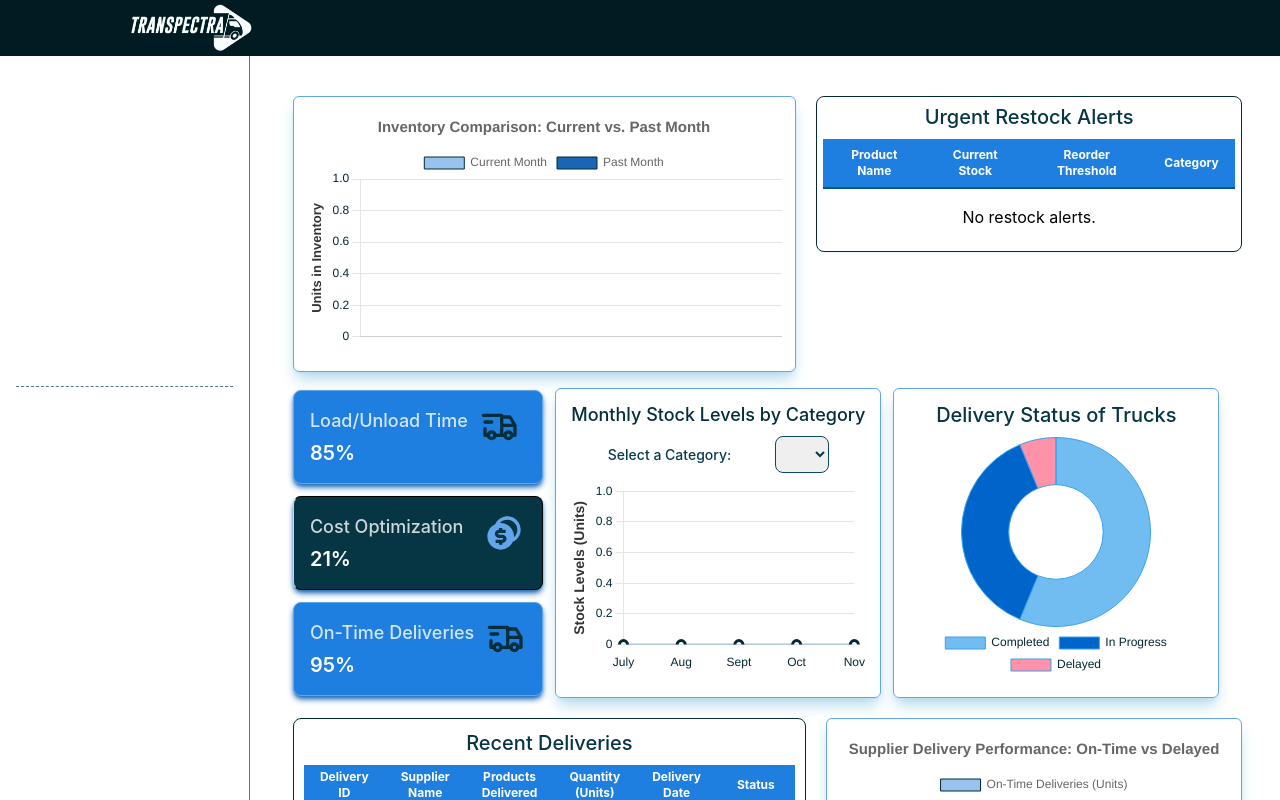
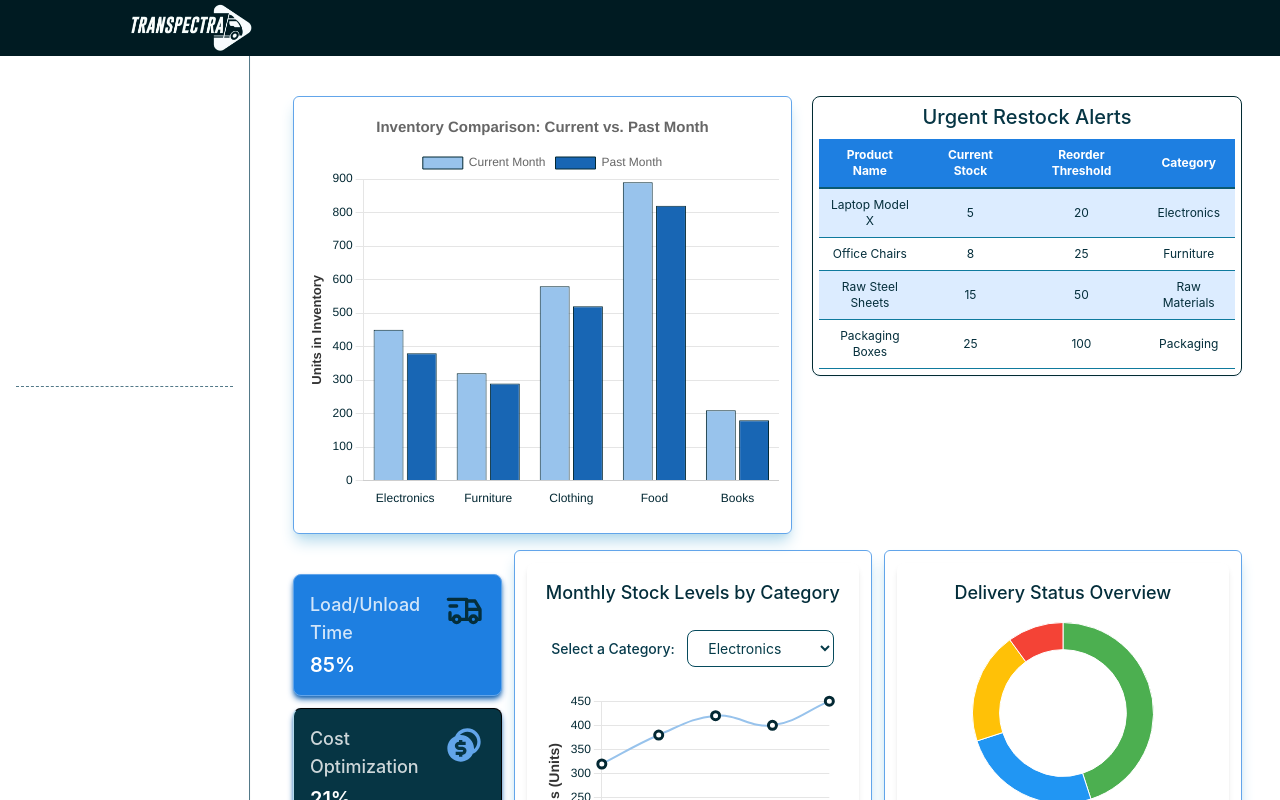
Before and after one commit to Sky-walkerX/transpectra, a React (Create React App) app in the folder client/: page /dashboard/analytics in a window 1280 px wide. Built offline with nearby package versions, Linux system fonts and the light colour scheme; sample sign-in values are in the browser's storage.

Commit message:
Added Dashboard Data

```diff
--- a/client/src/components/core/Dashboard/Charts/DeliveryDonutChart.jsx
+++ b/client/src/components/core/Dashboard/Charts/DeliveryDonutChart.jsx
@@ -1,26 +1,25 @@
 import React from "react";
 import { Doughnut } from "react-chartjs-2";
-import { Chart as ChartJS, ArcElement, Tooltip, Legend } from "chart.js";
+import {
+  Chart as ChartJS,
+  ArcElement,
+  Tooltip,
+  Legend,
+} from "chart.js";
+import { deliveryStatusData } from "../../../../data/dashboardData";
 
 // Register Chart.js components
 ChartJS.register(ArcElement, Tooltip, Legend);
 
 function DeliveryDonutChart() {
   const data = {
-    labels: ["Completed", "In Progress", "Delayed"],
+    labels: deliveryStatusData.labels,
     datasets: [
       {
-        label: "Delivery Status",
-        data: [45, 30, 5], // Delivery status data
-        backgroundColor: [
-          "rgba(54, 162, 235, 0.7)", // Light blue for Completed
-          "rgba(0, 101, 202, 1)", // Lighter blue for In Progress
-          "rgba(255, 99, 132, 0.7)", // Red for Delayed
-        ],
-        borderColor: [
-          "rgba(54, 162, 235, 1)", // Dark blue border for consistency
-        ],
+        data: deliveryStatusData.data,
+        backgroundColor: deliveryStatusData.colors,
         borderWidth: 1,
+        hoverOffset: 4,
       },
     ],
   };
@@ -32,19 +31,35 @@ function DeliveryDonutChart() {
       legend: {
         position: "bottom",
         labels: {
-          color: "#032833", // Text color
+          padding: 20,
+          font: {
+            size: 12,
+          },
         },
       },
       tooltip: {
-        enabled: true,
+        callbacks: {
+          label: function(context) {
+            const label = context.label || "";
+            const value = context.raw || 0;
+            const total = context.dataset.data.reduce((a, b) => a + b, 0);
+            const percentage = Math.round((value / total) * 100);
+            return `${label}: ${value} (${percentage}%)`;
+          },
+        },
       },
     },
+    cutout: "70%",
   };
 
   return (
-    <div className="w-full pb-4  h-[260px] mx-auto">
-      <h2 className="text-xl font-medium text-center text-richblue-500 mb-2">Delivery Status of Trucks</h2>
-      <Doughnut data={data} options={options} />
+    <div className="flex flex-col items-center w-full h-auto bg-white p-4 rounded-lg shadow-md">
+      <h2 className="text-[18px] font-medium text-center text-bold text-richblue-600 mb-4">
+        Delivery Status Overview
+      </h2>
+      <div className="w-full h-64">
+        <Doughnut data={data} options={options} />
+      </div>
     </div>
   );
 }
--- a/client/src/components/core/Dashboard/Charts/InventoryBarChart.jsx
+++ b/client/src/components/core/Dashboard/Charts/InventoryBarChart.jsx
@@ -20,21 +20,24 @@ ChartJS.register(
   Legend
 );
 
-function InventoryBarChart({ categories, currentData, pastData }) {
+function InventoryBarChart({ categories = [], currentData = [], pastData = [] }) {
+  // Add console.log for debugging
+  console.log('Chart Data:', { categories, currentData, pastData });
+
   const data = {
     labels: categories,
     datasets: [
       {
         label: "Current Month",
-        data: currentData, // Example data for the current month
-        backgroundColor: "#98c3ec", // Light blue for current month
+        data: currentData,
+        backgroundColor: "#98c3ec",
         borderColor: "#032833",
         borderWidth: 1,
       },
       {
         label: "Past Month",
-        data: pastData, // Example data for the past month
-        backgroundColor: "#1866b4", // Dark blue for past month
+        data: pastData,
+        backgroundColor: "#1866b4",
         borderColor: "#032833",
         borderWidth: 1,
       },
@@ -44,6 +47,7 @@ function InventoryBarChart({ categories, currentData, pastData }) {
   // Options for the bar chart
   const options = {
     responsive: true,
+    maintainAspectRatio: false,
     plugins: {
       legend: {
         position: "top",
@@ -88,8 +92,8 @@ function InventoryBarChart({ categories, currentData, pastData }) {
   };
 
   return (
-    <div className="w-full h-full items-center">
-      <Bar data={data} options={options} height="full" width="full" />
+    <div className="w-full h-[400px]">
+      <Bar data={data} options={options} />
     </div>
   );
 }
--- a/client/src/components/core/Dashboard/Charts/InventoryLineChart.jsx
+++ b/client/src/components/core/Dashboard/Charts/InventoryLineChart.jsx
@@ -10,6 +10,7 @@ import {
   Tooltip,
   Legend,
 } from "chart.js";
+import { inventoryData } from "../../../../data/dashboardData";
 
 ChartJS.register(
   LineElement,
@@ -21,7 +22,7 @@ ChartJS.register(
   Legend
 );
 
-function InventoryLineChart({ categories2 = [], trendData = {} }) {
+function InventoryLineChart({ categories2 = inventoryData.categories, trendData = inventoryData.monthlyTrends }) {
   const [selectedCategory, setSelectedCategory] = useState(categories2[0] || "");
 
   useEffect(() => {
@@ -30,14 +31,17 @@ function InventoryLineChart({ categories2 = [], trendData = {} }) {
     }
   }, [categories2]);
 
+  // Add console.log for debugging
+  console.log('Line Chart Data:', { categories2, trendData, selectedCategory });
+
   const chartData = {
     labels: ["July", "Aug", "Sept", "Oct", "Nov"],
     datasets: [
       {
         label: `${selectedCategory} Monthly Stock Levels`,
-        data: trendData[selectedCategory] || Array(5).fill(0), // Fallback to zero data
+        data: trendData[selectedCategory] || Array(5).fill(0),
         borderColor: "#98c3ec",
-        backgroundColor: "rgba(202, 233, 255, 1)",
+        backgroundColor: "rgba(202, 233, 255, 0.3)",
         fill: true,
         tension: 0.4,
         pointBorderColor: "#032833",
@@ -54,7 +58,14 @@ function InventoryLineChart({ categories2 = [], trendData = {} }) {
     maintainAspectRatio: false,
     plugins: {
       legend: { display: false },
-      tooltip: { enabled: true },
+      tooltip: {
+        enabled: true,
+        callbacks: {
+          label: function(context) {
+            return `${selectedCategory}: ${context.raw} units`;
+          }
+        }
+      },
     },
     scales: {
       x: {
@@ -87,18 +98,18 @@ function InventoryLineChart({ categories2 = [], trendData = {} }) {
   };
 
   return (
-    <div className="flex flex-col items-center w-full h-auto">
-      <h2 className="text-[18px] font-medium text-center text-bold text-richblue-600">
+    <div className="flex flex-col items-center w-full h-auto bg-white p-4 rounded-lg shadow-md">
+      <h2 className="text-[18px] font-medium text-center text-bold text-richblue-600 mb-4">
         Monthly Stock Levels by Category
       </h2>
-      <div className="w-full flex justify-evenly items-center p-2">
-        <h2 className="text-[14px]  font-medium text-center text-richblue-400">
+      <div className="w-full flex justify-evenly items-center p-2 mb-4">
+        <h2 className="text-[14px] font-medium text-center text-richblue-400">
           Select a Category:
         </h2>
         <select
           value={selectedCategory}
           onChange={handleCategoryChange}
-          className="border border-blue-600 py-2 px-4 rounded-lg text-sm ml-3 text-blue-700"
+          className="border border-blue-600 py-2 px-4 rounded-lg text-sm ml-3 text-blue-700 bg-white hover:bg-blue-50 transition-colors"
         >
           {categories2.map((category) => (
             <option key={category} value={category}>
@@ -108,7 +119,7 @@ function InventoryLineChart({ categories2 = [], trendData = {} }) {
         </select>
       </div>
 
-      <div className="w-full h-48">
+      <div className="w-full h-64">
         <Line data={chartData} options={options} />
       </div>
     </div>
--- a/client/src/components/core/Dashboard/ManagerInsights.jsx
+++ b/client/src/components/core/Dashboard/ManagerInsights.jsx
@@ -6,6 +6,7 @@ import InventoryLineChart from "./Charts/InventoryLineChart";
 import { RiCoinsFill } from "react-icons/ri";
 import SupplierPerfromanceChart from "./Charts/SupplierPerfromanceChart";
 import RecentDeliveriesTable from "./Tables/RecentDeliveriesTable";
+import { restockAlertData, inventoryData } from "../../../data/dashboardData";
 import { useSelector } from "react-redux";
 
 function ManagerInsights() {
@@ -14,13 +15,21 @@ function ManagerInsights() {
   const { categories2, trendData } = getCategoryTrendData(warehouseData);
   const restockAlerts = getTopRestockAlerts(warehouseData);
 
+  // Add console.log for debugging
+  console.log('Inventory Data:', { categories, current, past });
+  console.log('Line Chart Data:', { categories2, trendData });
+
   return (
     <div className="flex flex-col gap-y-5 items-center">
-        <div className="relative max-w-fit flex gap-x-2 ">
+      <div className="relative max-w-fit flex gap-x-2">
         <div className="flex flex-col gap-y-4">
           <div className="flex flex-row gap-x-5 justify-between items-start">
             <div className="flex flex-col pb-6 w-7/12 h-full gap-y-1 items-center justify-between border border-lblue rounded-md p-3 shadow-lg shadow-blue-25">
-                 <InventoryBarChart categories={categories} currentData={current} pastData={past} />
+              <InventoryBarChart
+                categories={categories || []}
+                currentData={current || []}
+                pastData={past || []}
+              />
             </div>
             <div>
               <RestockTable restockAlerts={restockAlerts}/>
@@ -29,7 +38,7 @@ function ManagerInsights() {
 
           <div className="flex flex-row gap-x-3 w-full">
             <div className="flex flex-col justify-center gap-y-3">
-                <div className="bg-blu w-full  p-4 border border-lblue shadow-md rounded-lg shadow-dblue ">
+              <div className="bg-blu w-full p-4 border border-lblue shadow-md rounded-lg shadow-dblue">
                 <div className="flex flex-row items-start justify-items-end gap-x-3">
                   <div className="flex flex-col justify-center gap-y-1">
                     <p className="text-white font-medium opacity-80 text-lg">Load/Unload Time</p>
@@ -40,7 +49,7 @@ function ManagerInsights() {
                   </div>
                 </div>
               </div>
-                <div className="bg-richblue-500 w-full p-4 border border-l-blue-25 shadow-md rounded-lg shadow-dblue ">
+              <div className="bg-richblue-500 w-full p-4 border border-l-blue-25 shadow-md rounded-lg shadow-dblue">
                 <div className="flex flex-row items-start gap-x-3">
                   <div className="flex flex-col justify-center gap-y-1">
                     <p className="text-white font-medium opacity-80 pr-2 text-lg">Cost Optimization</p>
@@ -51,7 +60,7 @@ function ManagerInsights() {
                   </div>
                 </div>
               </div>
-                <div className="bg-blu w-full  p-4 border border-lblue shadow-md rounded-lg shadow-dblue ">
+              <div className="bg-blu w-full p-4 border border-lblue shadow-md rounded-lg shadow-dblue">
                 <div className="flex flex-row items-start justify-items-end gap-x-3">
                   <div className="flex flex-col justify-center gap-y-1">
                     <p className="text-white font-medium opacity-80 text-lg">On-Time Deliveries</p>
@@ -71,8 +80,8 @@ function ManagerInsights() {
             </div>
           </div>
         </div>
+      </div>
 
-    </div>
       <div className="flex flex-row h-auto gap-x-5 justify-between items-start">
         <div>
           <RecentDeliveriesTable/>
@@ -82,15 +91,23 @@ function ManagerInsights() {
         </div>
       </div>
     </div>
-  )
+  );
 }
 
 function getMonthlyInventoryData(warehouseData) {
+  // Use mock data if warehouse data is not available
+  if (!warehouseData?.inventory) {
+    return {
+      categories: ['Electronics', 'Furniture', 'Clothing', 'Food', 'Books'],
+      current: [450, 320, 580, 890, 210],
+      past: [380, 290, 520, 820, 180]
+    };
+  }
+
+  // Use warehouse data if available
   const currentMonthData = {};
   const pastMonthData = {};
 
-    // Check if inventory data exists
-    if (warehouseData && warehouseData.inventory) {
   warehouseData.inventory.forEach((item) => {
     const { productCategory, productQuantity, month } = item;
 
@@ -107,7 +124,6 @@ function getMonthlyInventoryData(warehouseData) {
       pastMonthData[productCategory] += productQuantity;
     }
   });
-    }
 
   // Extract categories dynamically
   const categories = Object.keys(currentMonthData);
@@ -119,9 +135,18 @@ function getMonthlyInventoryData(warehouseData) {
 }
 
 function getTopRestockAlerts(warehouseData) {
+  // Use mock data if warehouse data is not available
+  if (!warehouseData?.inventory) {
+    return restockAlertData.urgentAlerts.map(alert => ({
+      productName: alert.productName,
+      currentStock: alert.currentStock,
+      reorderThreshold: alert.minimumThreshold,
+      productCategory: alert.category
+    }));
+  }
+
+  // Use warehouse data if available
   const restockAlerts = [];
-
-    if (warehouseData && warehouseData.inventory) {
   warehouseData.inventory.forEach((item) => {
     const { productName, productQuantity, productThreshold, productCategory } = item;
     const restockDifference = productThreshold - productQuantity;
@@ -131,7 +156,7 @@ function getMonthlyInventoryData(warehouseData) {
         productName,
         currentStock: productQuantity,
         reorderThreshold: productThreshold,
-            productCategory, // Pass product category instead of supplier reliability
+        productCategory,
         restockDifference,
       });
     }
@@ -142,15 +167,16 @@ function getMonthlyInventoryData(warehouseData) {
   return restockAlerts.slice(0, 4);
 }
 
-    return [];
+function getCategoryTrendData(warehouseData) {
+  // Use mock data if warehouse data is not available
+  if (!warehouseData?.inventory) {
+    return {
+      categories2: inventoryData.categories,
+      trendData: inventoryData.monthlyTrends
+    };
   }
 
-  const getCategoryTrendData = (warehouseData) => {
-    if (!warehouseData?.inventory || !Array.isArray(warehouseData.inventory)) {
-      return { categories2: [], trendData: {} };
-    }
-
-    // Extract unique product categories
+  // Use warehouse data if available
   const categories2 = Array.from(
     new Set(warehouseData.inventory.map((item) => item.productCategory))
   );
@@ -186,7 +212,6 @@ function getMonthlyInventoryData(warehouseData) {
   }, {});
 
   return { categories2, trendData };
-  };
-
+}
 
 export default ManagerInsights;
--- /dev/null
+++ b/client/src/data/dashboardData.js
@@ -0,0 +1,207 @@
+// Mock data for dashboard components
+
+// Inventory Data
+export const inventoryData = {
+  categories: ["Electronics", "Furniture", "Clothing", "Food Items", "Raw Materials", "Packaging"],
+  monthlyTrends: {
+    "Electronics": [320, 380, 420, 400, 450],
+    "Furniture": [250, 280, 300, 310, 320],
+    "Clothing": [450, 480, 520, 550, 580],
+    "Food Items": [750, 780, 820, 850, 890],
+    "Raw Materials": [300, 280, 290, 310, 320],
+    "Packaging": [180, 190, 185, 195, 200]
+  },
+  currentStock: {
+    "Electronics": 180,
+    "Furniture": 110,
+    "Clothing": 250,
+    "Food Items": 165,
+    "Raw Materials": 320,
+    "Packaging": 200
+  }
+};
+
+// Restock Alert Data
+export const restockAlertData = {
+  urgentAlerts: [
+    {
+      id: 1,
+      productName: "Laptop Model X",
+      category: "Electronics",
+      currentStock: 5,
+      minimumThreshold: 20,
+      lastRestockDate: "2024-03-15",
+      supplier: "Tech Supplies Inc",
+      priority: "High",
+      estimatedDeliveryTime: "3-5 days",
+      status: "Pending"
+    },
+    {
+      id: 2,
+      productName: "Office Chairs",
+      category: "Furniture",
+      currentStock: 8,
+      minimumThreshold: 25,
+      lastRestockDate: "2024-03-10",
+      supplier: "Global Materials Co",
+      priority: "High",
+      estimatedDeliveryTime: "5-7 days",
+      status: "Processing"
+    },
+    {
+      id: 3,
+      productName: "Raw Steel Sheets",
+      category: "Raw Materials",
+      currentStock: 15,
+      minimumThreshold: 50,
+      lastRestockDate: "2024-03-18",
+      supplier: "Quality Goods Ltd",
+      priority: "Critical",
+      estimatedDeliveryTime: "2-3 days",
+      status: "Urgent"
+    },
+    {
+      id: 4,
+      productName: "Packaging Boxes",
+      category: "Packaging",
+      currentStock: 25,
+      minimumThreshold: 100,
+      lastRestockDate: "2024-03-19",
+      supplier: "Global Materials Co",
+      priority: "Medium",
+      estimatedDeliveryTime: "4-6 days",
+      status: "Pending"
+    }
+  ],
+  statistics: {
+    totalAlerts: 4,
+    criticalAlerts: 1,
+    highPriorityAlerts: 2,
+    mediumPriorityAlerts: 1,
+    lowPriorityAlerts: 0
+  }
+};
+
+// Supplier Performance Data
+export const supplierPerformanceData = {
+  labels: ["Jan", "Feb", "Mar", "Apr", "May", "Jun"],
+  suppliers: [
+    {
+      name: "Tech Supplies Inc",
+      onTimeDelivery: [95, 92, 94, 96, 93, 95],
+      qualityRating: [4.5, 4.6, 4.4, 4.7, 4.5, 4.6]
+    },
+    {
+      name: "Global Materials Co",
+      onTimeDelivery: [88, 90, 89, 91, 90, 92],
+      qualityRating: [4.2, 4.3, 4.1, 4.4, 4.3, 4.4]
+    },
+    {
+      name: "Quality Goods Ltd",
+      onTimeDelivery: [92, 94, 93, 95, 94, 96],
+      qualityRating: [4.4, 4.5, 4.3, 4.6, 4.5, 4.7]
+    }
+  ]
+};
+
+// Delivery Status Data
+export const deliveryStatusData = {
+  labels: ["Completed", "In Transit", "Pending", "Delayed"],
+  data: [45, 25, 20, 10],
+  colors: ["#4CAF50", "#2196F3", "#FFC107", "#F44336"]
+};
+
+// Fleet Activity Data
+export const fleetActivityData = {
+  activeTrucks: 15,
+  totalDeliveries: 45,
+  completedDeliveries: 30,
+  pendingDeliveries: 15,
+  recentActivities: [
+    {
+      id: 1,
+      truckId: "TRK001",
+      status: "In Transit",
+      location: "Warehouse A",
+      destination: "Store B",
+      estimatedArrival: "2024-03-20T15:30:00"
+    },
+    {
+      id: 2,
+      truckId: "TRK002",
+      status: "Loading",
+      location: "Distribution Center",
+      destination: "Store C",
+      estimatedArrival: "2024-03-20T16:45:00"
+    },
+    {
+      id: 3,
+      truckId: "TRK003",
+      status: "Completed",
+      location: "Store D",
+      destination: "Store D",
+      estimatedArrival: "2024-03-20T14:15:00"
+    }
+  ]
+};
+
+// Order Statistics
+export const orderStatistics = {
+  totalOrders: 150,
+  pendingOrders: 45,
+  completedOrders: 105,
+  averageProcessingTime: "2.5 days",
+  recentOrders: [
+    {
+      id: "ORD001",
+      customer: "Retail Store A",
+      items: 25,
+      status: "Processing",
+      total: 12500
+    },
+    {
+      id: "ORD002",
+      customer: "Retail Store B",
+      items: 15,
+      status: "Shipped",
+      total: 8500
+    },
+    {
+      id: "ORD003",
+      customer: "Retail Store C",
+      items: 30,
+      status: "Delivered",
+      total: 15000
+    }
+  ]
+};
+
+// Analytics Data
+export const analyticsData = {
+  revenue: {
+    monthly: [45000, 52000, 48000, 55000, 60000, 58000],
+    labels: ["Jan", "Feb", "Mar", "Apr", "May", "Jun"]
+  },
+  orders: {
+    daily: [25, 30, 28, 32, 35, 33],
+    labels: ["Mon", "Tue", "Wed", "Thu", "Fri", "Sat"]
+  },
+  topProducts: [
+    { name: "Product A", sales: 1200 },
+    { name: "Product B", sales: 950 },
+    { name: "Product C", sales: 800 },
+    { name: "Product D", sales: 750 },
+    { name: "Product E", sales: 600 }
+  ]
+};
+
+// Export all data
+export default {
+  inventoryData,
+  supplierPerformanceData,
+  deliveryStatusData,
+  fleetActivityData,
+  orderStatistics,
+  analyticsData,
+  restockAlertData
+};
--- /dev/null
+++ b/client/src/services/dashboardData.js
@@ -0,0 +1,145 @@
+// Mock data for dashboard components
+
+// Inventory Data
+export const inventoryData = {
+  categories: ["Electronics", "Furniture", "Clothing", "Food Items", "Raw Materials", "Packaging"],
+  monthlyTrends: {
+    "Electronics": [120, 145, 130, 160, 180],
+    "Furniture": [85, 90, 95, 100, 110],
+    "Clothing": [200, 220, 210, 230, 250],
+    "Food Items": [150, 160, 155, 170, 165],
+    "Raw Materials": [300, 280, 290, 310, 320],
+    "Packaging": [180, 190, 185, 195, 200]
+  },
+  currentStock: {
+    "Electronics": 180,
+    "Furniture": 110,
+    "Clothing": 250,
+    "Food Items": 165,
+    "Raw Materials": 320,
+    "Packaging": 200
+  }
+};
+
+// Supplier Performance Data
+export const supplierPerformanceData = {
+  labels: ["Jan", "Feb", "Mar", "Apr", "May", "Jun"],
+  suppliers: [
+    {
+      name: "Tech Supplies Inc",
+      onTimeDelivery: [95, 92, 94, 96, 93, 95],
+      qualityRating: [4.5, 4.6, 4.4, 4.7, 4.5, 4.6]
+    },
+    {
+      name: "Global Materials Co",
+      onTimeDelivery: [88, 90, 89, 91, 90, 92],
+      qualityRating: [4.2, 4.3, 4.1, 4.4, 4.3, 4.4]
+    },
+    {
+      name: "Quality Goods Ltd",
+      onTimeDelivery: [92, 94, 93, 95, 94, 96],
+      qualityRating: [4.4, 4.5, 4.3, 4.6, 4.5, 4.7]
+    }
+  ]
+};
+
+// Delivery Status Data
+export const deliveryStatusData = {
+  labels: ["Completed", "In Transit", "Pending", "Delayed"],
+  data: [45, 25, 20, 10],
+  colors: ["#4CAF50", "#2196F3", "#FFC107", "#F44336"]
+};
+
+// Fleet Activity Data
+export const fleetActivityData = {
+  activeTrucks: 15,
+  totalDeliveries: 45,
+  completedDeliveries: 30,
+  pendingDeliveries: 15,
+  recentActivities: [
+    {
+      id: 1,
+      truckId: "TRK001",
+      status: "In Transit",
+      location: "Warehouse A",
+      destination: "Store B",
+      estimatedArrival: "2024-03-20T15:30:00"
+    },
+    {
+      id: 2,
+      truckId: "TRK002",
+      status: "Loading",
+      location: "Distribution Center",
+      destination: "Store C",
+      estimatedArrival: "2024-03-20T16:45:00"
+    },
+    {
+      id: 3,
+      truckId: "TRK003",
+      status: "Completed",
+      location: "Store D",
+      destination: "Store D",
+      estimatedArrival: "2024-03-20T14:15:00"
+    }
+  ]
+};
+
+// Order Statistics
+export const orderStatistics = {
+  totalOrders: 150,
+  pendingOrders: 45,
+  completedOrders: 105,
+  averageProcessingTime: "2.5 days",
+  recentOrders: [
+    {
+      id: "ORD001",
+      customer: "Retail Store A",
+      items: 25,
+      status: "Processing",
+      total: 12500
+    },
+    {
+      id: "ORD002",
+      customer: "Retail Store B",
+      items: 15,
+      status: "Shipped",
+      total: 8500
+    },
+    {
+      id: "ORD003",
+      customer: "Retail Store C",
+      items: 30,
+      status: "Delivered",
+      total: 15000
+    }
+  ]
+};
+
+// Analytics Data
+export const analyticsData = {
+  revenue: {
+    monthly: [45000, 52000, 48000, 55000, 60000, 58000],
+    labels: ["Jan", "Feb", "Mar", "Apr", "May", "Jun"]
+  },
+  orders: {
+    daily: [25, 30, 28, 32, 35, 33],
+    labels: ["Mon", "Tue", "Wed", "Thu", "Fri", "Sat"]
+  },
+  topProducts: [
+    { name: "Product A", sales: 1200 },
+    { name: "Product B", sales: 950 },
+    { name: "Product C", sales: 800 },
+    { name: "Product D", sales: 750 },
+    { name: "Product E", sales: 600 }
+  ]
+};
+
+// Export all data
+export default {
+  inventoryData,
+  supplierPerformanceData,
+  deliveryStatusData,
+  fleetActivityData,
+  orderStatistics,
+  analyticsData
+};
```
Lines whose indentation alone changed are shown as unchanged.
